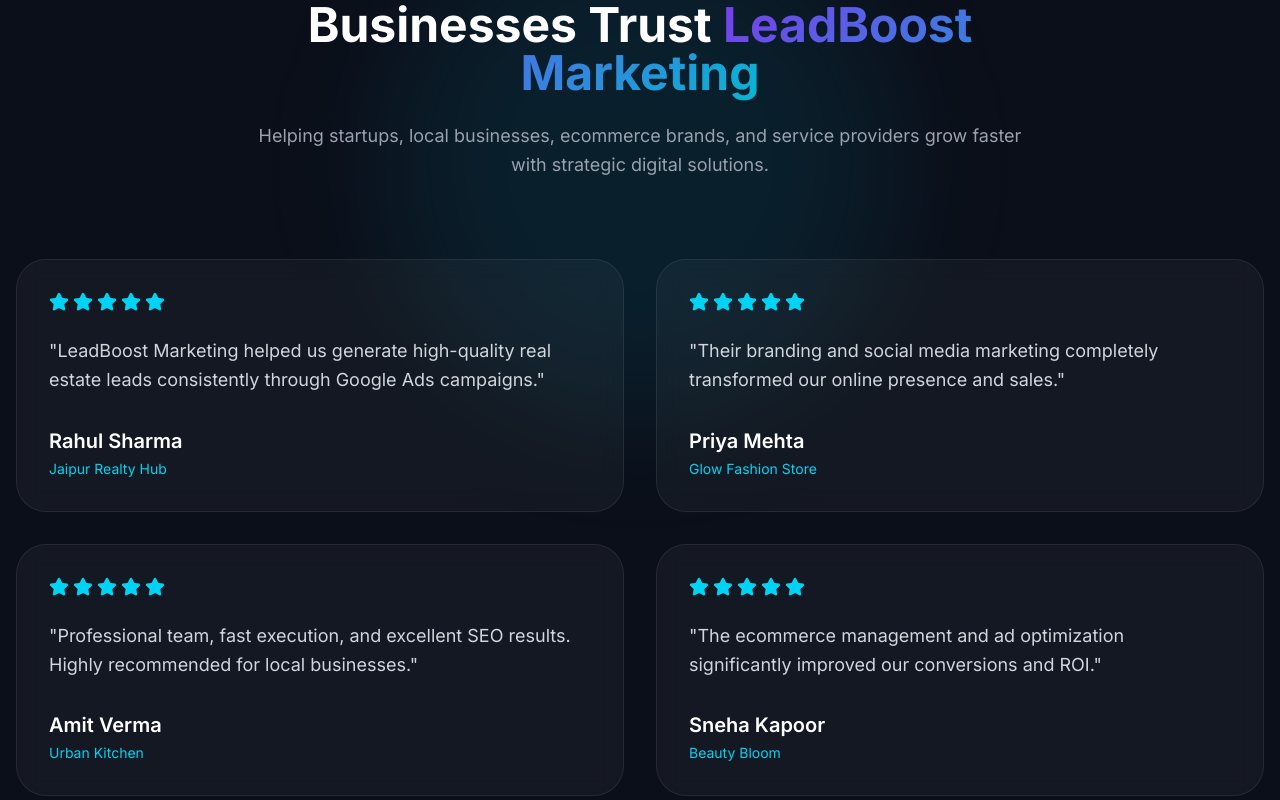
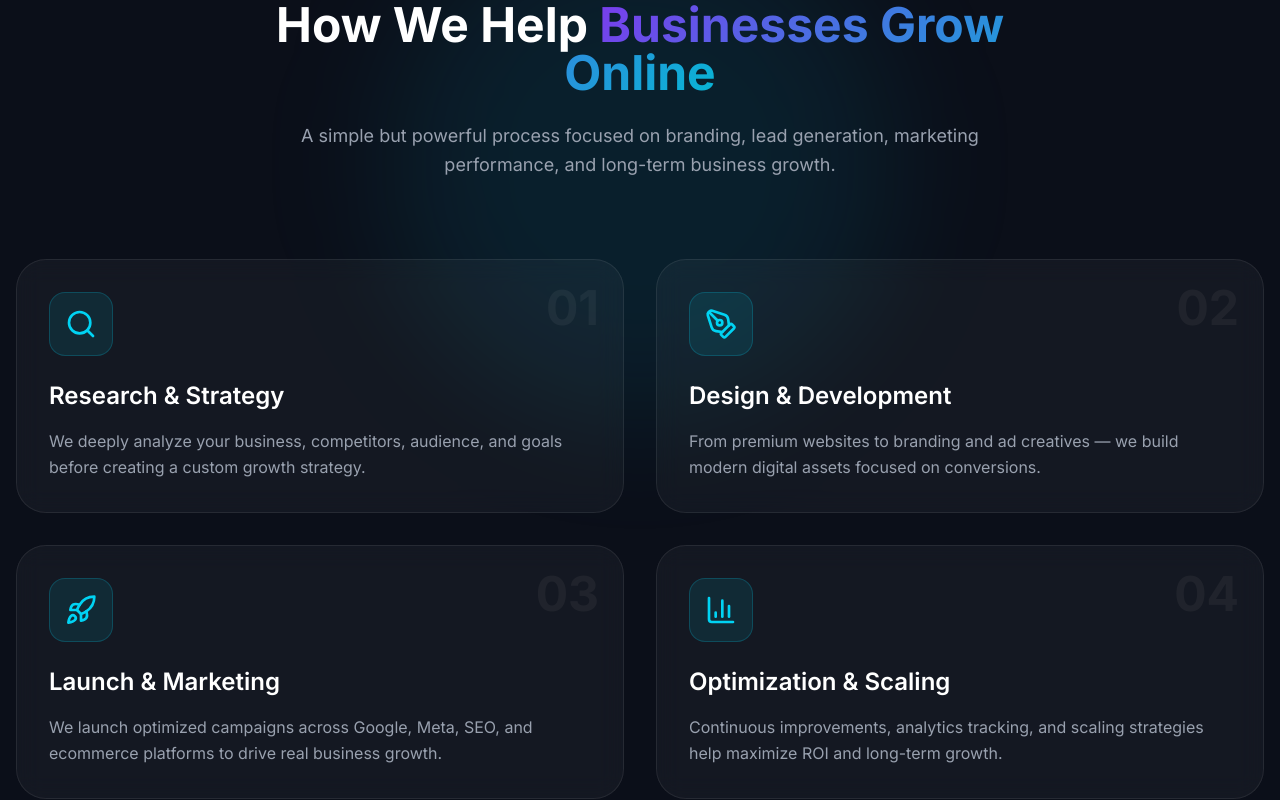
Before and after one commit to ks6024108/leadboost-marketing, a React (Vite) app: page / in a window 1280 px wide. Shown: the part 5280-6080 px from the top of the page. Built offline with nearby package versions, Linux system fonts and the light colour scheme.

Commit message:
abhi testimonials nhi hai to process explain kiya,in future add karenge testimonials

```diff
--- a/src/data/testimonials.js
+++ b/src/data/testimonials.js
@@ -1,30 +1,32 @@
-export const testimonials = [
+import { Search, PenTool, Rocket, BarChart3 } from "lucide-react";
+
+export const processSteps = [
   {
-    name: "Rahul Sharma",
-    company: "Jaipur Realty Hub",
-    review:
-      "LeadBoost Marketing helped us generate high-quality real estate leads consistently through Google Ads campaigns.",
+    icon: Search,
+    title: "Research & Strategy",
+    description:
+      "We deeply analyze your business, competitors, audience, and goals before creating a custom growth strategy.",
   },
 
   {
-    name: "Priya Mehta",
-    company: "Glow Fashion Store",
-    review:
-      "Their branding and social media marketing completely transformed our online presence and sales.",
+    icon: PenTool,
+    title: "Design & Development",
+    description:
+      "From premium websites to branding and ad creatives — we build modern digital assets focused on conversions.",
   },
 
   {
-    name: "Amit Verma",
-    company: "Urban Kitchen",
-    review:
-      "Professional team, fast execution, and excellent SEO results. Highly recommended for local businesses.",
+    icon: Rocket,
+    title: "Launch & Marketing",
+    description:
+      "We launch optimized campaigns across Google, Meta, SEO, and ecommerce platforms to drive real business growth.",
   },
 
   {
-    name: "Sneha Kapoor",
-    company: "Beauty Bloom",
-    review:
-      "The ecommerce management and ad optimization significantly improved our conversions and ROI.",
+    icon: BarChart3,
+    title: "Optimization & Scaling",
+    description:
+      "Continuous improvements, analytics tracking, and scaling strategies help maximize ROI and long-term growth.",
   },
 ];
 
--- a/src/sections/Testimonials.jsx
+++ b/src/sections/Testimonials.jsx
@@ -1,8 +1,6 @@
 import { motion } from "framer-motion";
 
-import { Star } from "lucide-react";
-
-import { testimonials, trustedCompanies } from "../data/testimonials";
+import { trustedCompanies, processSteps } from "../data/testimonials";
 
 import { fadeUp, staggerContainer } from "../animations/motion";
 
@@ -56,7 +54,7 @@
             mb-4
             "
           >
-            Client Testimonials
+            Our Working Process
           </p>
 
           <h2
@@ -67,8 +65,8 @@
             mb-6
             "
           >
-            Businesses Trust
-            <span className="gradient-text"> LeadBoost Marketing</span>
+            How We Help
+            <span className="gradient-text"> Businesses Grow Online</span>
           </h2>
 
           <p
@@ -78,12 +76,12 @@
             leading-relaxed
             "
           >
-            Helping startups, local businesses, ecommerce brands, and service
-            providers grow faster with strategic digital solutions.
+            A simple but powerful process focused on branding, lead generation,
+            marketing performance, and long-term business growth.
           </p>
         </motion.div>
 
-        {/* TESTIMONIAL CARDS */}
+        {/* PROCESS CARDS */}
 
         <motion.div
           variants={staggerContainer}
@@ -97,7 +95,10 @@
           mb-24
           "
         >
-          {testimonials.map((item, index) => (
+          {processSteps.map((step, index) => {
+            const Icon = step.icon;
+
+            return (
               <motion.div
                 key={index}
                 variants={fadeUp}
@@ -137,63 +138,71 @@
                   "
                 />
 
-              {/* STARS */}
+                {/* STEP NUMBER */}
 
                 <div
                   className="
+                  absolute
+                  top-6
+                  right-6
+                  text-5xl
+                  font-bold
+                  text-white/5
+                  "
+                >
+                  0{index + 1}
+                </div>
+
+                {/* ICON */}
+
+                <div
+                  className="
+                  w-16
+                  h-16
+                  rounded-2xl
+                  bg-cyan-400/10
+                  border
+                  border-cyan-400/20
                   flex
                   items-center
-                gap-1
+                  justify-center
                   mb-6
                   relative
                   z-10
                   "
                 >
-                {[...Array(5)].map((_, i) => (
-                  <Star
-                    key={i}
-                    className="
-                    w-5
-                    h-5
-                    fill-cyan-400
-                    text-cyan-400
-                    "
-                  />
-                ))}
+                  <Icon className="w-8 h-8 text-cyan-400" />
                 </div>
 
-              {/* REVIEW */}
+                {/* TITLE */}
 
-              <p
+                <h3
                   className="
-                text-gray-300
-                leading-relaxed
-                text-lg
-                mb-8
+                  text-2xl
+                  font-semibold
+                  mb-4
                   relative
                   z-10
                   "
                 >
-                "{item.review}"
-              </p>
+                  {step.title}
+                </h3>
 
-              {/* CLIENT */}
+                {/* DESCRIPTION */}
 
-              <div className="relative z-10">
-                <h3
+                <p
                   className="
-                  text-xl
-                  font-semibold
-                  mb-1
+                  text-gray-400
+                  leading-relaxed
+                  relative
+                  z-10
                   "
                 >
-                  {item.name}
-                </h3>
-
-                <p className="text-cyan-400 text-sm">{item.company}</p>
-              </div>
+                  {step.description}
+                </p>
               </motion.div>
-          ))}
+            );
+          })}
         </motion.div>
 
         {/* TRUSTED PLATFORMS */}
@@ -204,6 +213,8 @@
           overflow-hidden
           "
         >
+          {/* LEFT FADE */}
+
           <div
             className="
             absolute
@@ -217,6 +228,8 @@
             z-10
             "
           />
+
+          {/* RIGHT FADE */}
 
           <div
             className="
```
Lines whose indentation alone changed are shown as unchanged.
